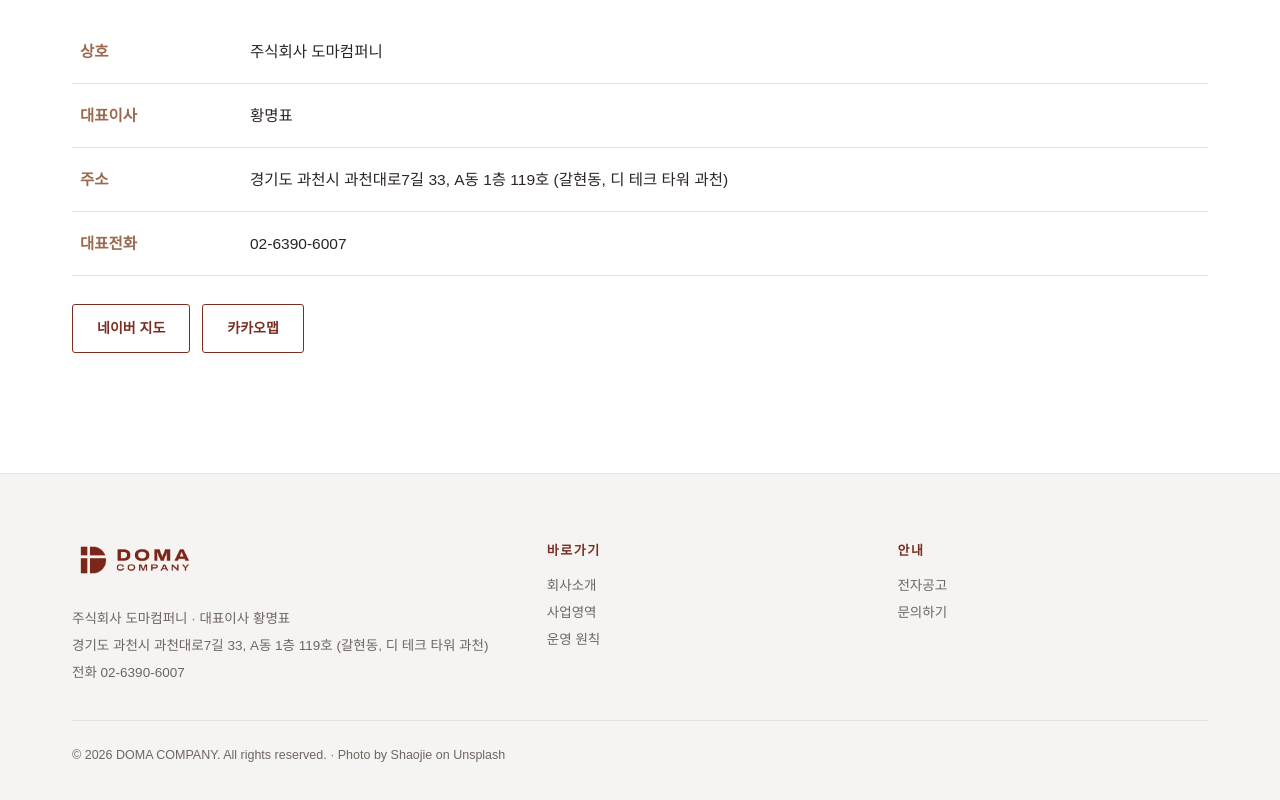
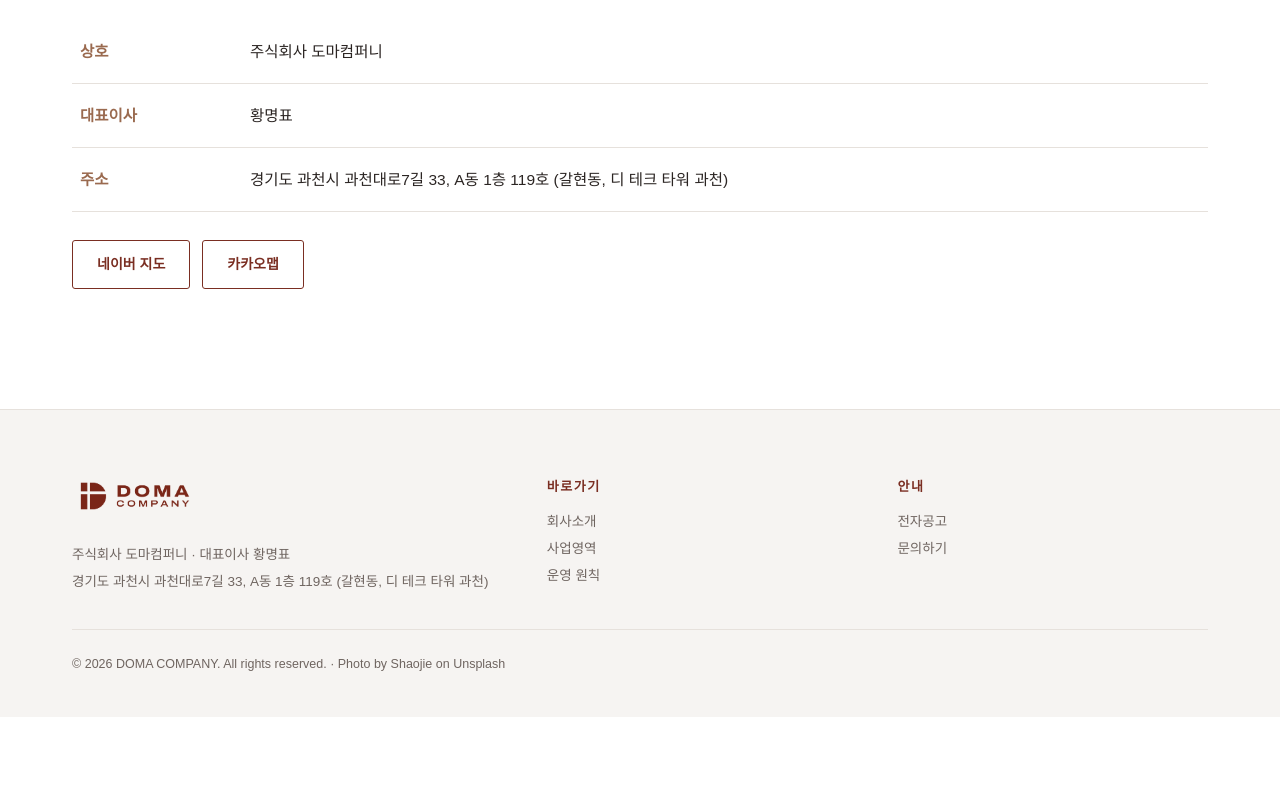
Before and after one commit to hmpson/domacompany, a plain HTML site: page index.html in a window 1280 px wide. Shown: the part 3186-3986 px from the top of the page. After the commit the page ends 3903 px from the top, so only its background shows below. Drawn offline with Linux system fonts and the light colour scheme; a web font is replaced by a local one.

Commit message:
매장 전화번호 제거
Co-Authored-By: Claude Sonnet 5.5 <noreply@anthropic.com>

```diff
--- a/index.html
+++ b/index.html
@@ -141,7 +141,6 @@
       <tr><th>상호</th><td>주식회사 도마컴퍼니</td></tr>
       <tr><th>대표이사</th><td>황명표</td></tr>
       <tr><th>주소</th><td>경기도 과천시 과천대로7길 33, A동 1층 119호 (갈현동, 디 테크 타워 과천)</td></tr>
-      <tr><th>대표전화</th><td><a href="tel:0263906007">02-6390-6007</a></td></tr>
     </table>
     <div class="maplink">
       <a href="https://map.naver.com/p/search/경기도 과천시 과천대로7길 33" target="_blank" rel="noopener">네이버 지도</a>
@@ -156,8 +155,7 @@
       <div>
         <img src="logo-horizontal.png" alt="DOMA COMPANY">
         <div>주식회사 도마컴퍼니 · 대표이사 황명표<br>
-        경기도 과천시 과천대로7길 33, A동 1층 119호 (갈현동, 디 테크 타워 과천)<br>
-        전화 02-6390-6007</div>
+        경기도 과천시 과천대로7길 33, A동 1층 119호 (갈현동, 디 테크 타워 과천)</div>
       </div>
       <div>
         <h4>바로가기</h4>
```
Also changed, not shown: notice.html (+1 -2 lines).
